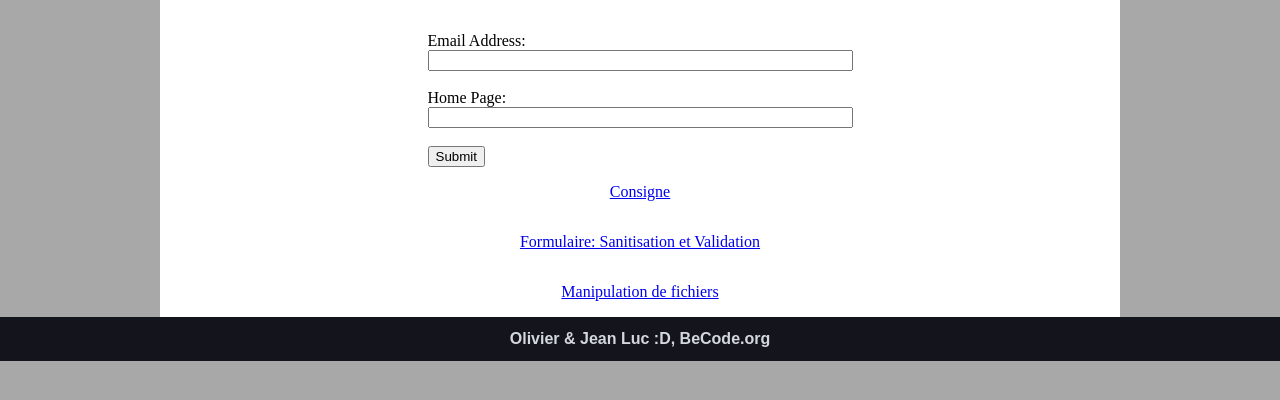
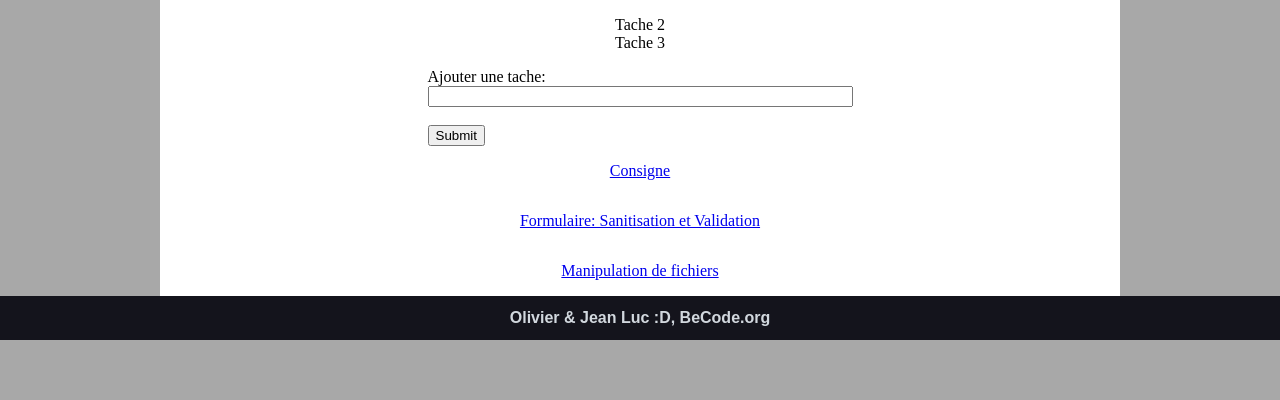
Before and after one commit to jldenbroeder/todolist, a PHP site: page / in a window 1280 px wide. Shown: the part 45-445 px from the top of the page. Run offline with PHP 8.4, Linux system fonts and the light colour scheme.

Commit message:
lecture JSON

```diff
--- a/index.php
+++ b/index.php
@@ -1,33 +1,27 @@
 <?php
-// VERIFICATION SI JSON EXISTE
-$fichier="todo.json";
-if(!file_exists("$fichier"))
-{
-// S'IL N'EXISTE PAS -> CREATION
-chmod("todo.json", 0777);
-$fp=fopen("todo.json","w+");
-fclose($fp);
+// LECTURE JSON
+function lectureJSON(){
+  $file = file_get_contents("todo.json");
+  $arrayAFairePHP = json_decode($file, true);
+  foreach ($arrayAFairePHP["afaire"] as $aFaire){
+    echo $aFaire."<br>";
+  }
 }
-
-if (isset($_POST['submit'])) {
-  if (isset($_POST['email'])) {
-    $email = filter_var($_POST['email'], FILTER_SANITIZE_EMAIL);
-    if (filter_var($email, FILTER_VALIDATE_EMAIL)) {
-      echo $email." is a valid email address.<br/><br/>";
-    } else {
-      echo $email." is <strong>NOT</strong> a valid email address.<br/><br/>";
+// AJOUT DANS JSON
+//function ajoutJSON(){
+  if(isset($_POST["tache"])) {
+    echo $_POST["tache"]."<br>";
+    $tacheAjout = htmlspecialchars($_POST["tache"]);
+    $file = file_get_contents('todo.json');
+    $arrayAjoutPHP = json_decode($file, true);
+    $arrayAjoutPHP[] = $tacheAjout;
+    $finalAjout = json_encode($arrayAjoutPHP);
+    if(file_put_contents('todo.json', $finalAjout))
+    {
+      echo "Ajout réussit ;-)";
     }
   }
-
-  if (isset($_POST['page'])) {
-    $page = filter_var($_POST['page'], FILTER_SANITIZE_URL);
-    if (filter_var($page, FILTER_VALIDATE_URL)) {
-      echo $page." is a valid URL.<br/><br/>";
-    } else {
-      echo $page." is <strong>NOT</strong> a valid URL.<br/><br/>";
-    }
-  }
-}
+//}
 ?>
 <!DOCTYPE html>
 <html lang="en">
@@ -42,24 +36,18 @@ if (isset($_POST['submit'])) {
     <header>
       <h2>Liste des taches, youpeee ;-)</h2>
     </header>
+
     <div class="row">
       <div class="col_fin centre">
-        <p></p>
+        <p><?php lectureJSON(); ?></p>
       </div>
-      <!--
-<h4>Nettoyage et vérification</h4>
-<p><br>FILTER_SANITIZE_EMAIL - FILTER_SANITIZE_URL</p>
--->
     </div>
 
     <div class="row">
       <div class="col_fin centre">
-        <form name="form" method="post" action="formulaire.php">
-          Email Address: <br/>
-          <input type="text" name="email" value="<?php if (isset($_POST['submit'])) { echo $_POST['email']; } ?>" size="50"/> <br/><br/>
-          Home Page: <br/>
-          <input type="text" name="page" value="<?php if (isset($_POST['submit'])) { echo $_POST['page']; } ?>" size="50" /> <br/>
-          <br/>
+        <form name="form" method="post" action="">
+          Ajouter une tache: <br/>
+          <input type="text" name="tache" size="50"/> <br/><br/>
           <input type="submit" name="submit"/>
         </form>
       </div>
@@ -71,7 +59,8 @@ if (isset($_POST['submit'])) {
     <div class="row">
       <p><a href="https://github.com/becodeorg/Swartz-promo-3/blob/master/Parcours/06-PHP/php-formulaires.md" target="_blank">Formulaire: Sanitisation et Validation</a>
       </p>
-    </div>    <div class="row">
+    </div>
+    <div class="row">
     <p><a href="https://github.com/becodeorg/Swartz-promo-3/blob/master/Parcours/06-PHP/Manipulation_fichier_php.md" target="_blank">Manipulation de fichiers</a>
     </p>
     </div>
--- a/todo.json
+++ b/todo.json
@@ -0,0 +1 @@
+{"afaire":["Tache 2","Tache 3"],"archive":["Tache 1"],"0":"tyutityu","1":"","2":"","3":"yuiyuioyiu","4":"yuiyui"}
```
